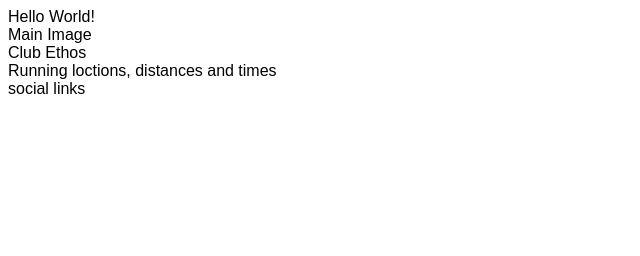
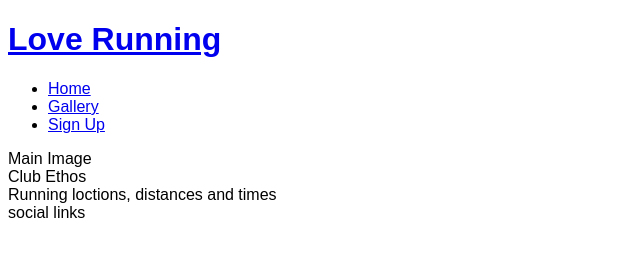
Before and after one commit to kslg/love-running-walkthrough-project, a plain HTML site: page index.html in a window 1280 px wide. Shown: the whole page, without its empty margins (0-640 px from the left). Drawn offline with Linux system fonts and the light colour scheme.

Commit message:
Added basic header structure

```diff
--- a/index.html
+++ b/index.html
@@ -11,7 +11,20 @@
 </head>
 <body>
     <header>
-        Hello World!
+        <a href="index.html">
+            <h1>Love Running</h1>
+        </a>
+        <nav>
+            <ul>
+                <li>
+                    <a href="index.html">Home</a>
+                </li>
+                <li>
+                    <a href="#">Gallery</a>
+                </li>
+                <li><a href="#">Sign Up</a></li>
+            </ul>
+        </nav>
     </header>
     <section>
         Main Image
```
